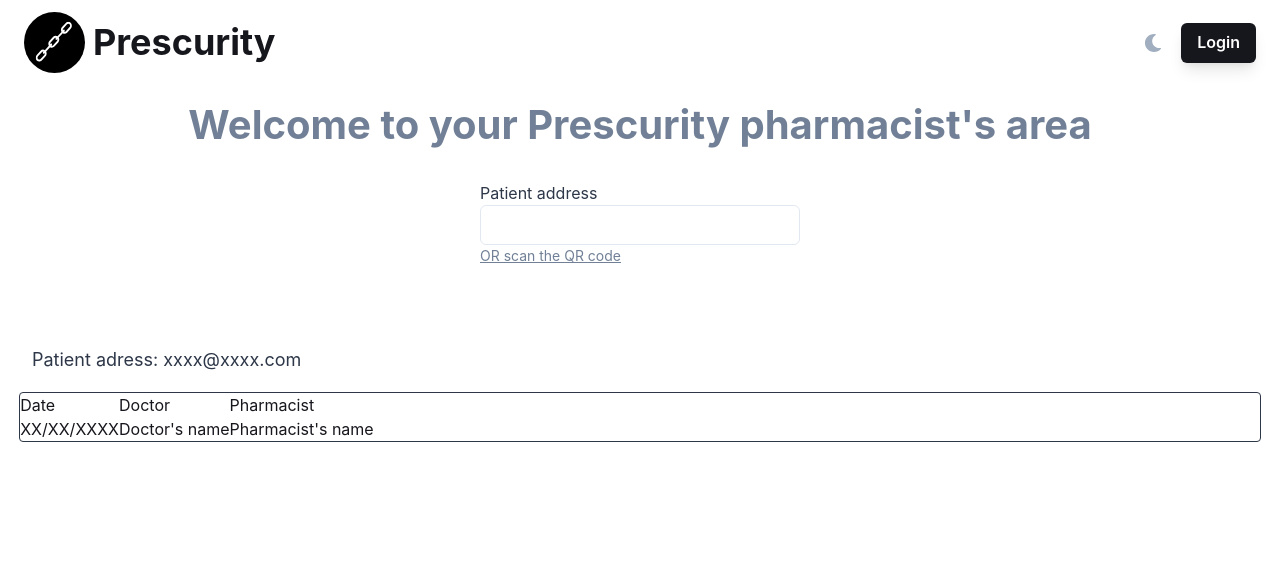
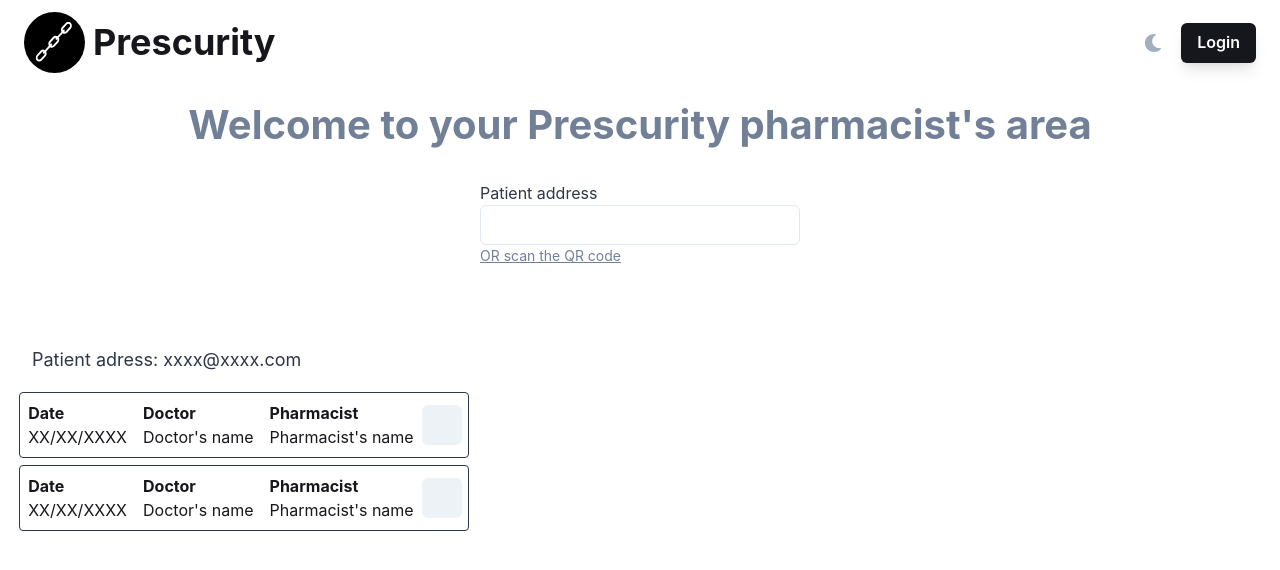
Before and after one commit to azerpas/prescurity-dashboard, a Next.js app: page /pharmacist in a window 1280 px wide. Shown: the top 570 px of the page. Built offline with nearby package versions, Linux system fonts and the light colour scheme.

Commit message:
design box

```diff
--- a/src/pages/pharmacist/index.tsx
+++ b/src/pages/pharmacist/index.tsx
@@ -1,9 +1,10 @@
 // responsive: ok
 
-import {Flex, Heading, Text} from "@chakra-ui/layout"
+import {Flex, Heading, Text, Box} from "@chakra-ui/layout"
 import { Container } from "../../components/Container"
 import {Footer} from '../../components/Footer'
 import { Input } from "@chakra-ui/input"
+import { Button } from "@chakra-ui/button"
 
 import Header from '../../components/header'
 import React from 'react'
@@ -33,26 +34,51 @@ const Index = () => (
 
             <Text padding="1rem" fontSize={{base:"md" , md:"lg"}} color="gray.700">Patient adress: xxxx@xxxx.com</Text>
 
-            <Flex alignContent={{base:"center" , md:"left"}} alignItems="center" size={{base:"sm", md:"md"}} border="1px" borderColor="gray.700" borderRadius="4px" margin="0.2rem">
 
-                <div>
-                    <ul><Text>Date</Text></ul>
+
+            <Flex alignContent={{base:"center" , md:"left"}} maxW="450px" alignItems="center" size={{base:"sm", md:"md"}} border="1px" borderColor="gray.700" borderRadius="4px" margin="0.2rem">
+
+                <Box padding="0.5rem">
+                    <ul><Text fontWeight="bold">Date</Text></ul>
                     <ul><Text>XX/XX/XXXX</Text></ul>
-                </div>
+                </Box>
 
-                <div>
-                    <ul><Text>Doctor</Text></ul>
+                <Box padding="0.5rem">
+                    <ul><Text fontWeight="bold">Doctor</Text></ul>
                     <ul><Text>Doctor's name</Text></ul>
 
-                </div>
+                </Box>
 
-                <div>
+                <Box padding="0.5rem">
 
-                    <ul><Text>Pharmacist</Text></ul>
+                    <ul><Text fontWeight="bold">Pharmacist</Text></ul>
                     <ul><Text >Pharmacist's name</Text></ul>
-                </div>
+                </Box>
 
-                <button aria-label="go to file" />
+                <Button aria-label="go to file" />
+
+            </Flex>
+
+            <Flex alignContent={{base:"center" , md:"left"}} maxW="450px" alignItems="center" size={{base:"sm", md:"md"}} border="1px" borderColor="gray.700" borderRadius="4px" margin="0.2rem">
+
+                <Box padding="0.5rem">
+                    <ul><Text fontWeight="bold">Date</Text></ul>
+                    <ul><Text>XX/XX/XXXX</Text></ul>
+                </Box>
+
+                <Box padding="0.5rem">
+                    <ul><Text fontWeight="bold">Doctor</Text></ul>
+                    <ul><Text>Doctor's name</Text></ul>
+
+                </Box>
+
+                <Box padding="0.5rem">
+
+                    <ul><Text fontWeight="bold">Pharmacist</Text></ul>
+                    <ul><Text >Pharmacist's name</Text></ul>
+                </Box>
+
+                <Button aria-label="go to file" />
 
             </Flex>
 
@@ -63,10 +89,7 @@ const Index = () => (
 
     </Container>
 
-
-
-
-        <Footer></Footer>
+    <Footer></Footer>
 
     </Container>
 )
```
Also changed, not shown: src/components/PostPrescription.tsx (+32 -12 lines).
